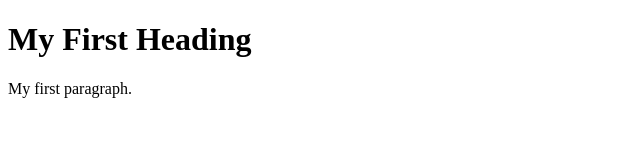
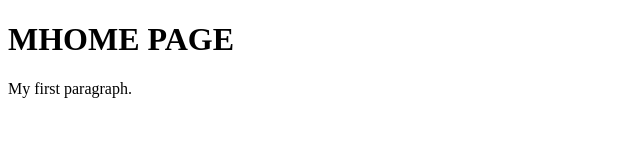
Before and after one commit to DamianLeon/Git-demo, a plain HTML site: page index.html in a window 1280 px wide. Shown: the whole page, without its empty margins (0-640 px from the left). Drawn offline with Linux system fonts and the light colour scheme.

Commit message:
a few more changes for website

```diff
--- a/index.html
+++ b/index.html
@@ -2,7 +2,7 @@
 <html>
 <body>
 
-<h1>My First Heading</h1>
+<h1>MHOME PAGE</h1>
 
 <p>My first paragraph.</p>
 
```
Also changed, not shown: README.txt.
